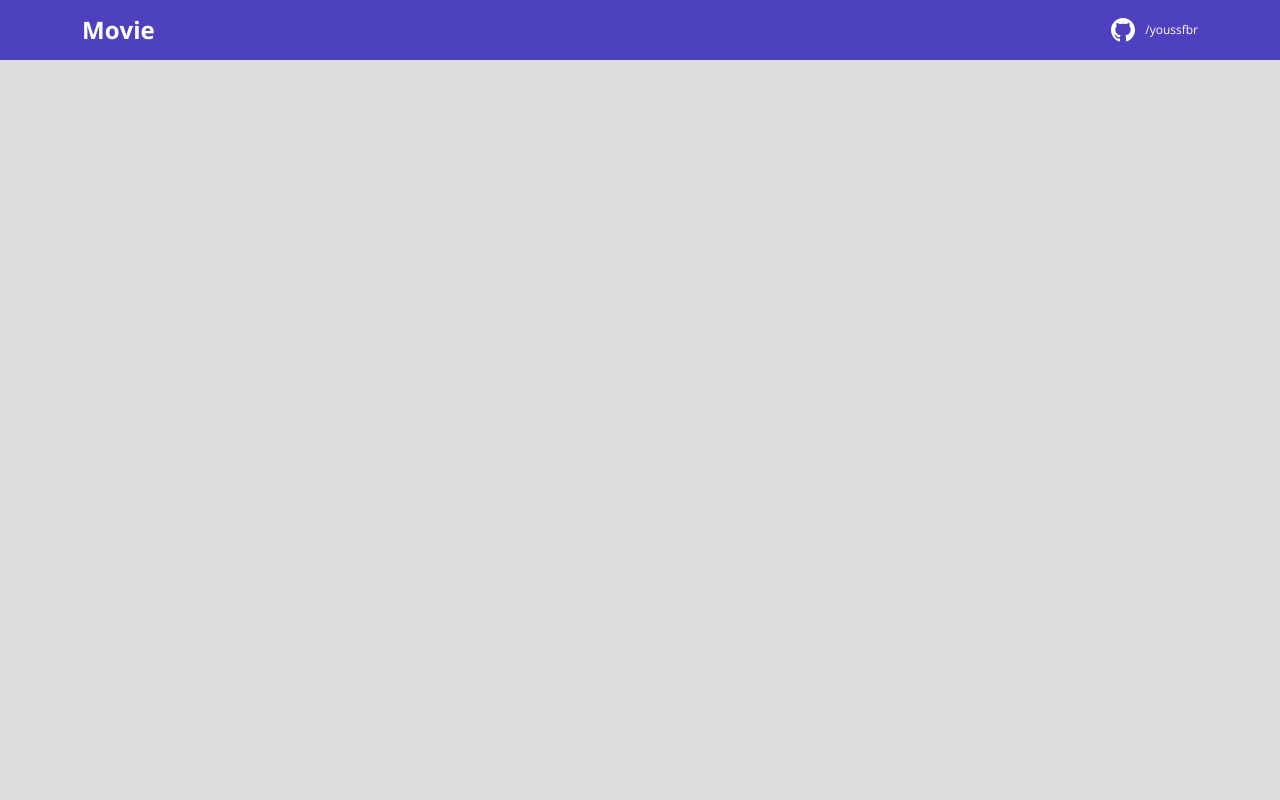
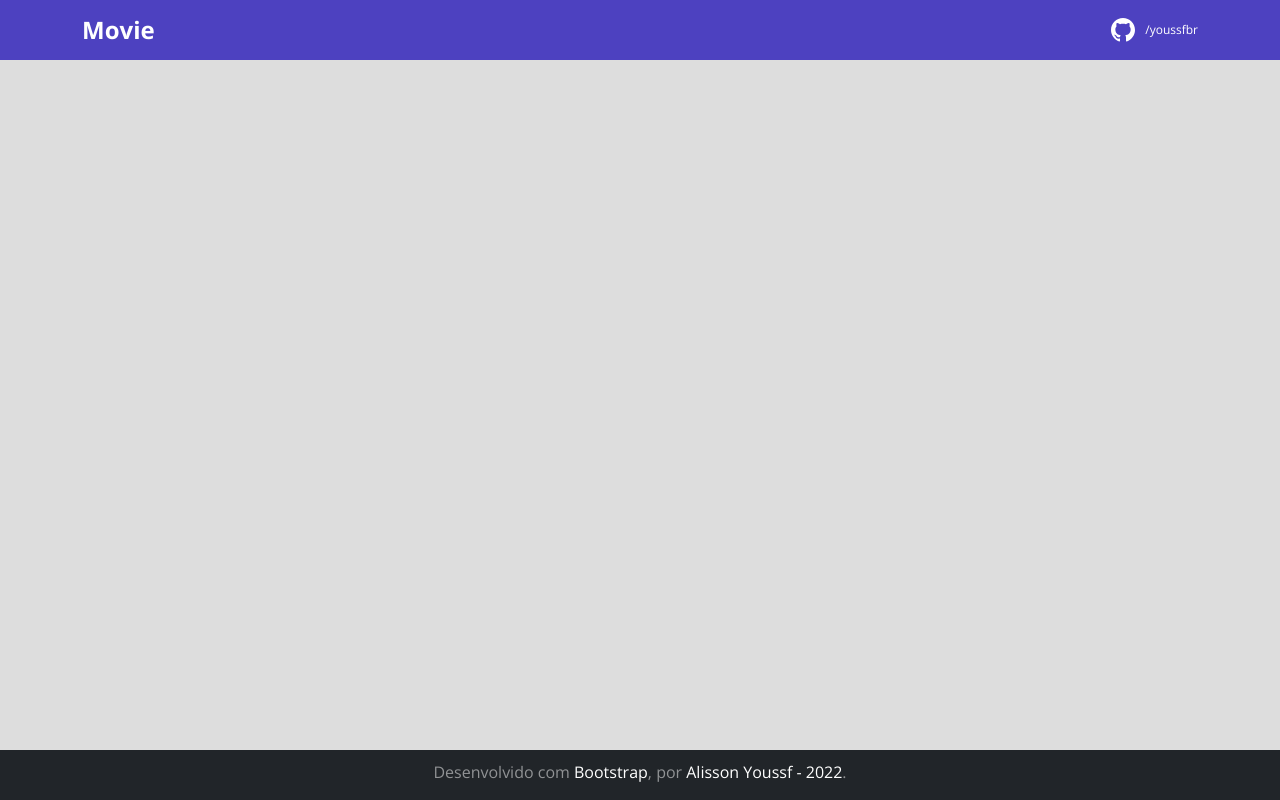
Before and after one commit to youssfbr/movie2022, a React (Create React App) app in the folder frontend/: page / in a window 1280 px wide. Built offline with nearby package versions, Linux system fonts and the light colour scheme.

Commit message:
Frontend footer

```diff
--- a/frontend/src/App.tsx
+++ b/frontend/src/App.tsx
@@ -1,8 +1,12 @@
+import Footer from "shared/components/Footer";
 import Navbar from "./shared/components/Navbar";
 
 function App() {
   return (
-    <Navbar />
+    <div>
+      <Navbar />
+      <Footer />
+    </div>
   );
 }
 
--- /dev/null
+++ b/frontend/src/shared/components/Footer/index.tsx
@@ -0,0 +1,13 @@
+import './styles.css';
+
+function Footer() {
+
+    return (
+        <footer className="bg-dark fixed-bottom footer mt-auto text-white-50">
+            <p>Desenvolvido com <a href="https://getbootstrap.com/" className="text-white">Bootstrap</a>,
+            por <a href="https://github.com/youssfbr" className="text-white">Alisson Youssf - 2022</a>.</p>
+        </footer>
+    )
+}
+
+export default Footer;
--- /dev/null
+++ b/frontend/src/shared/components/Footer/styles.css
@@ -0,0 +1,4 @@
+footer {
+    padding-top: 10px;
+    text-align: center;
+}
--- a/frontend/src/shared/components/Navbar/styles.css
+++ b/frontend/src/shared/components/Navbar/styles.css
@@ -6,7 +6,7 @@ header {
 }
 
 .movie-nav-content {
-    color: #fff;
+    color: var(--white);
     display: flex;
     justify-content: space-between;
     align-items: center;
```
